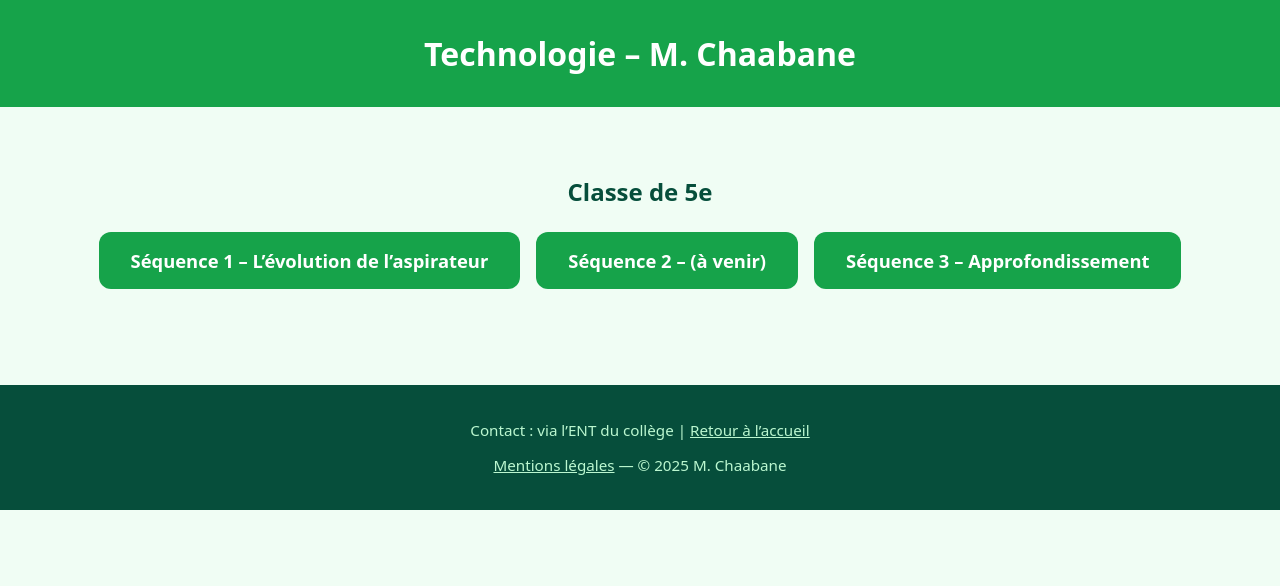
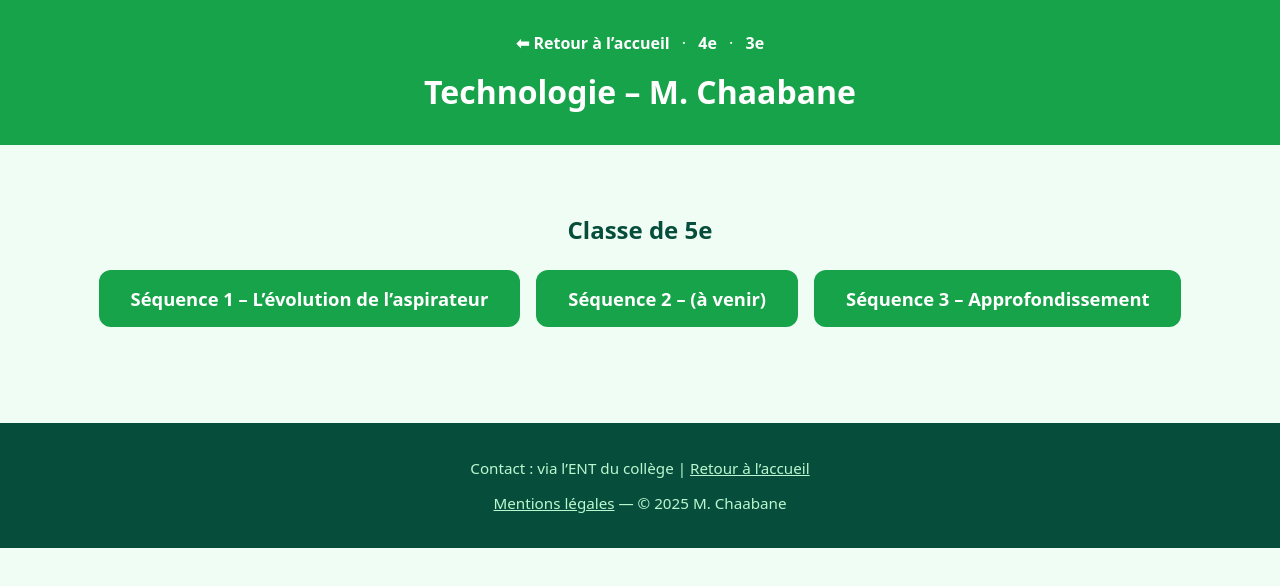
Before and after one commit to chaabane72/chaabane72.github.io, a plain HTML site: page 5e.html in a window 1280 px wide. Drawn offline with Linux system fonts and the light colour scheme.

Commit message:
Update 5e.html

```diff
--- a/5e.html
+++ b/5e.html
@@ -8,6 +8,8 @@
     body{font-family:system-ui,Segoe UI,Roboto;margin:0;background:#f0fdf4;color:#064e3b;text-align:center}
     header{background:#16a34a;color:white;padding:2rem 1rem}
     h1{margin:0;font-size:2rem}
+    nav{margin-bottom:1rem}
+    nav a{color:white;text-decoration:none;font-weight:700;margin:0 .5rem}
     main{padding:3rem 1rem}
     .btn-grid{display:flex;justify-content:center;flex-wrap:wrap;gap:1rem;margin-top:1.5rem}
     a.button{background:#16a34a;color:white;text-decoration:none;padding:1rem 2rem;border-radius:.75rem;font-weight:700;font-size:1.15rem;transition:transform .2s,background .2s}
@@ -18,8 +20,14 @@
 </head>
 <body>
   <header>
+    <nav>
+      <a href="index.html">⬅ Retour à l’accueil</a> ·
+      <a href="4e.html">4e</a> ·
+      <a href="3e.html">3e</a>
+    </nav>
     <h1>Technologie – M. Chaabane</h1>
   </header>
+
   <main>
     <h2>Classe de 5e</h2>
     <div class="btn-grid">
@@ -28,6 +36,7 @@
       <a href="5e_seq3.html" class="button">Séquence 3 – Approfondissement</a>
     </div>
   </main>
+
   <footer>
     <p>Contact : via l’ENT du collège | <a href="index.html">Retour à l’accueil</a></p>
     <p><a href="#">Mentions légales</a> — © 2025 M. Chaabane</p>
```
